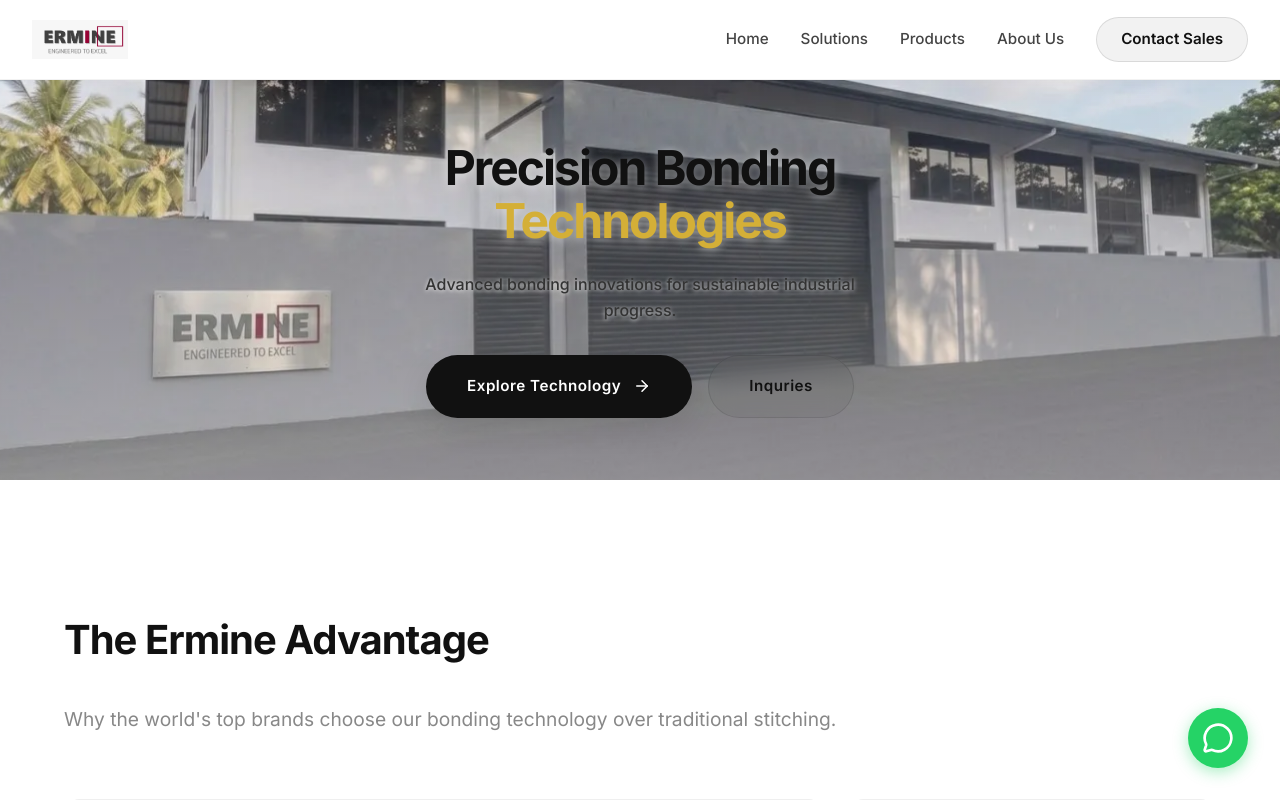
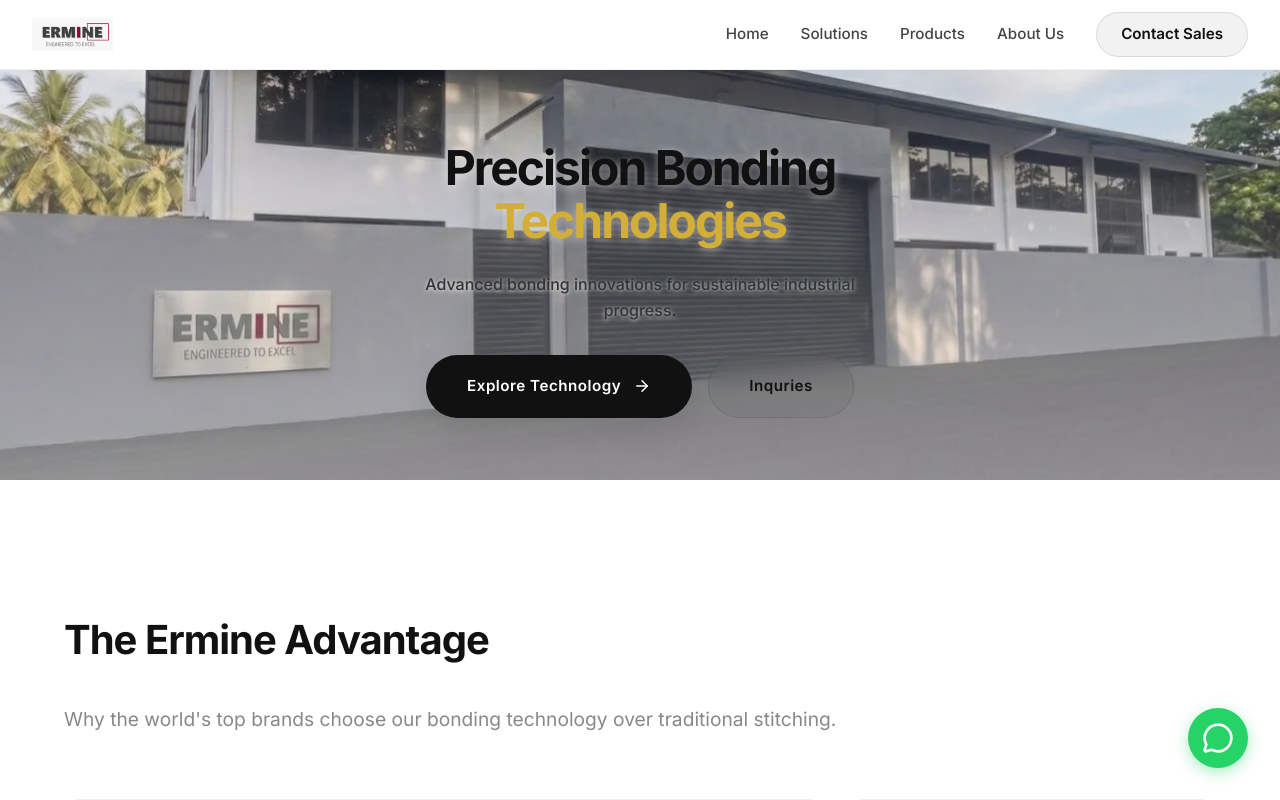
Before and after one commit to AMGRPrabhatha/ermine, a React (Vite) app: page / in a window 1280 px wide. Shown: the top 800 px of the page. Built offline with nearby package versions, Linux system fonts and the light colour scheme; a web font is replaced by a local one.

Commit message:
Design: Reduce navbar height and logo size

```diff
--- a/src/components/Navbar.css
+++ b/src/components/Navbar.css
@@ -1,5 +1,5 @@
 .navbar {
-  height: 80px;
+  height: 70px;
   display: flex;
   justify-content: center;
   align-items: center;
@@ -15,7 +15,7 @@
 }
 
 .navbar.scrolled {
-  height: 70px;
+  height: 60px;
   box-shadow: 0 4px 20px rgba(0, 0, 0, 0.08);
 }
 
@@ -41,14 +41,14 @@
 }
 
 .logo-img {
-  height: 40px;
+  height: 34px;
   width: auto;
   object-fit: contain;
   transition: height 0.4s ease;
 }
 
 .navbar.scrolled .logo-img {
-  height: 32px;
+  height: 28px;
 }
 
 .nav-menu {
```
